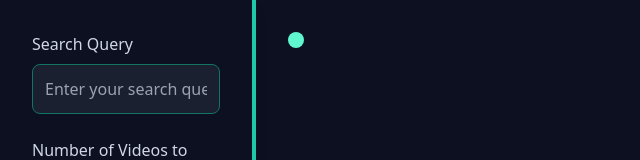
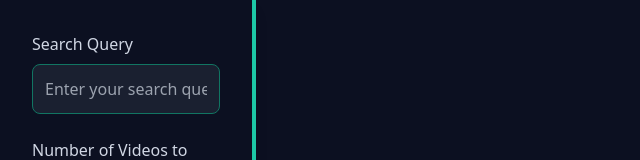
Before and after one commit to jackfrancisdalton/ClipSearchInvestigator, a React (Create React App) app in the folder frontend/: page / in a window 1280 px wide. Shown: the top 160 px of the page, without its empty margins (0-640 px from the left). Built offline with nearby package versions, Linux system fonts and the light colour scheme; the HTML template or start-up script is replaced by a standard one.

Commit message:
fix: sorted out padding and prevent substring searching

```diff
--- a/frontend/src/App.tsx
+++ b/frontend/src/App.tsx
@@ -65,7 +65,9 @@ function App() {
       </div>
 
       <div className="ml-[20%] w-[80%] p-8 overflow-auto">
-        {!loading && <SelectedTermsBar terms={terms} onTermClick={() => { console.log("hello")} }></SelectedTermsBar>}
+        {!loading && results.length > 0 && (
+          <SelectedTermsBar terms={terms} onTermClick={() => { console.log("hello")} } />
+        )}
         {loading && <LoadingSpinner />}
 
         {!loading && results.length > 0 && (
```
Also changed, not shown: 1 other file (tests, documents, lock files or other folders).
